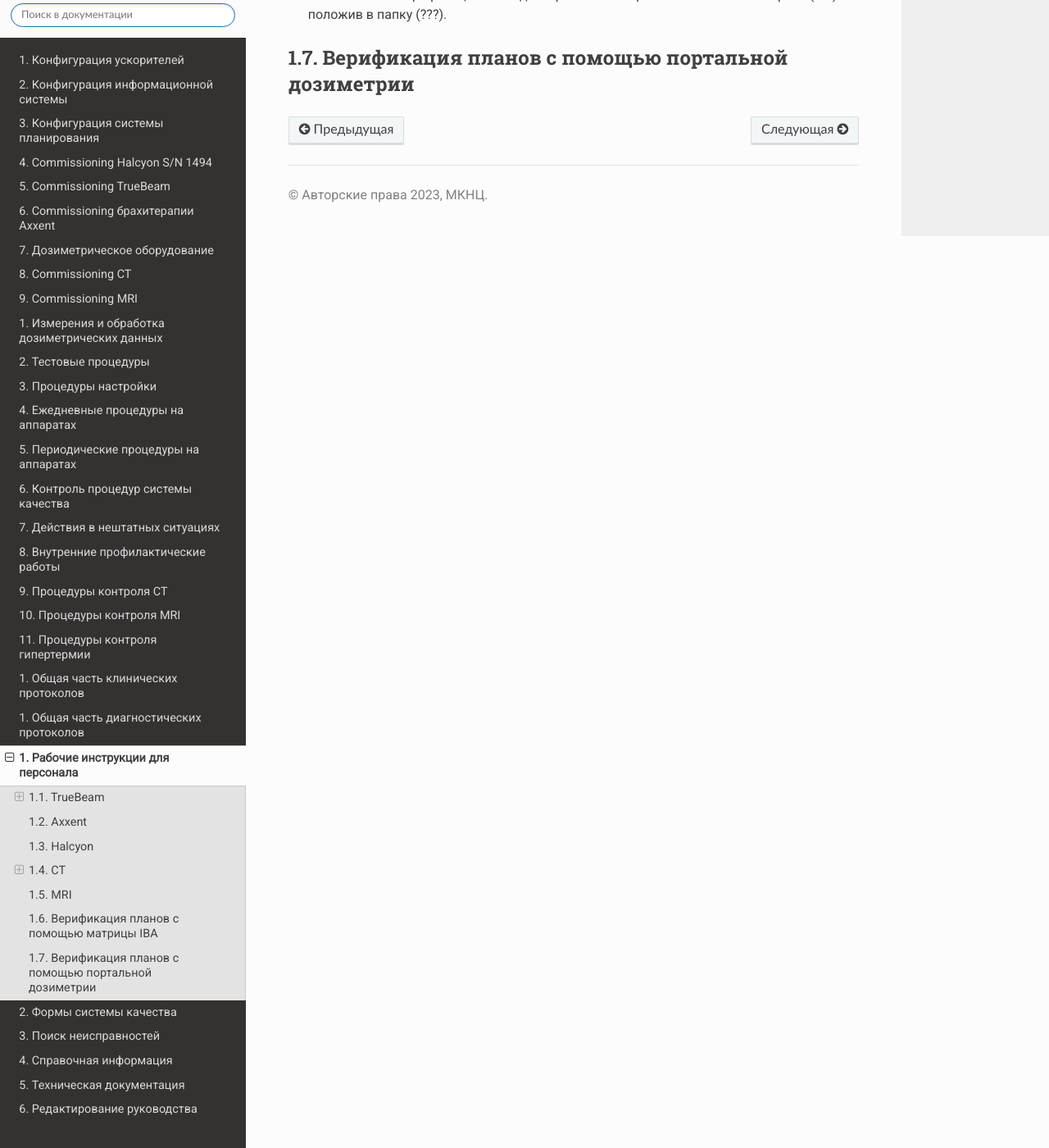
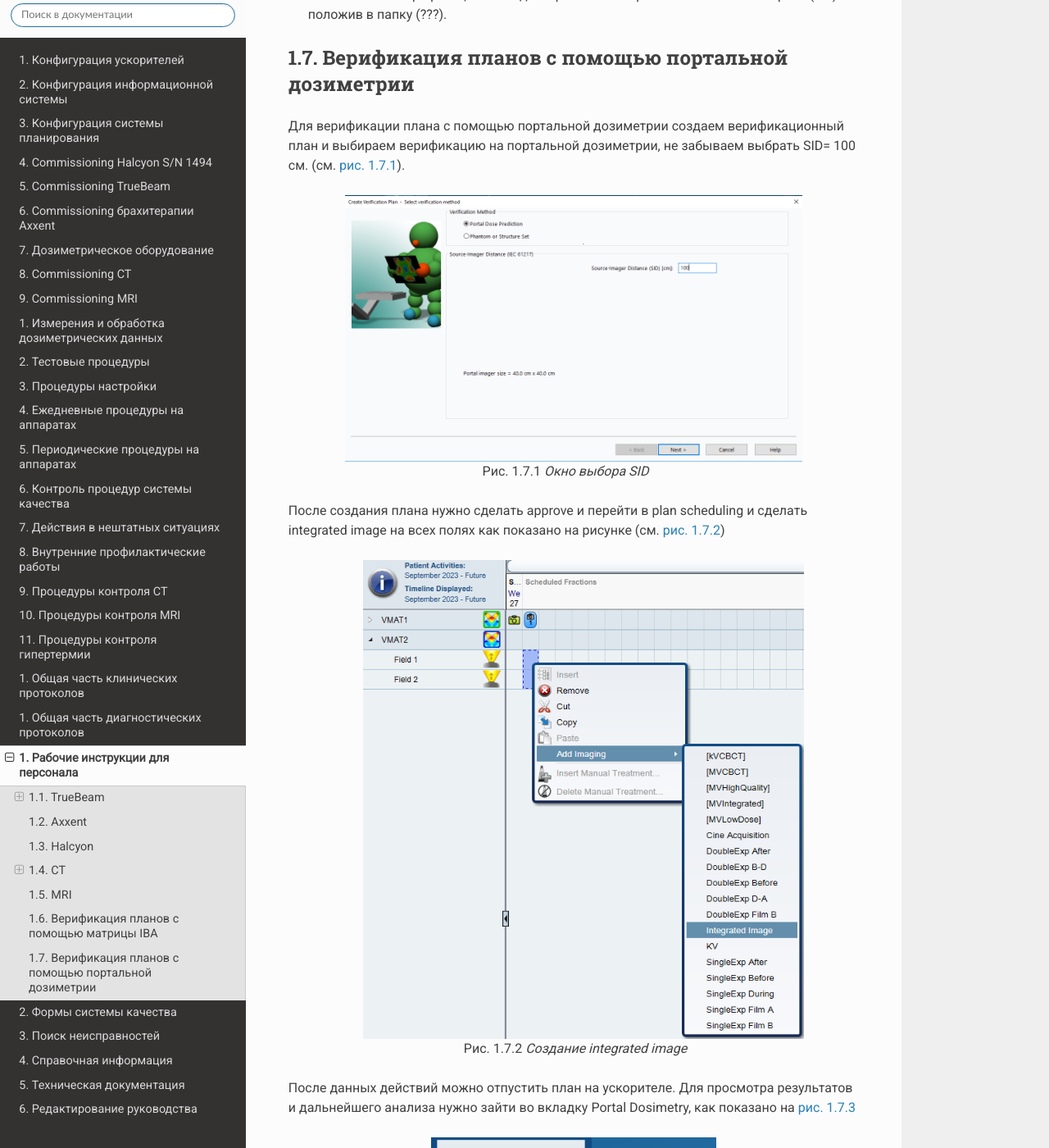
Before and after one commit to ggorlachev/RtDepBusiness, a Sphinx documentation site: the page built from source/Apendixes/instructions.rst, in a window 1280 px wide and 1400 px high, scrolled down 3943 px. Shown: the whole window at 82% size. Built offline with Sphinx 7.4.7 and the Read the Docs theme 2.0.0, drawn with Linux system fonts in a browser that asks for light colours; some web fonts are replaced; some of the changed text lies outside the part shown.

Commit message:
Portal Dosimetry1

```diff
--- a/source/Apendixes/instructions.rst
+++ b/source/Apendixes/instructions.rst
@@ -123,3 +123,37 @@ MRI
 
 Верификация планов с помощью портальной дозиметрии
 ---------------------------------------------------
+Для верификации плана с помощью портальной дозиметрии создаем верификационный план и выбираем
+верификацию на портальной дозиметрии, не забываем выбрать SID= 100 см. (см. :numref:`рис. %s <_portalver1>`).
+
+.. figure:: images/PortalVer1.png
+    :name: _portalver1
+    :align: center
+    :width: 80%
+    :figclass: align-center
+
+    Окно выбора SID
+
+После создания плана нужно сделать approve и
+перейти в plan scheduling  и сделать integrated image на всех полях как показано на рисунке (см. :numref:`рис. %s <_portalver2>`)
+
+ .. figure:: images/PortalVer2.png
+    :name: _portalver2
+    :align: center
+    :width: 80%
+    :figclass: align-center
+
+    Создание integrated image
+
+
+После данных действий можно отпустить план на ускорителе.
+Для просмотра результатов и дальнейшего анализа нужно зайти во вкладку Portal Dosimetry,
+как показано на :numref:`рис. %s <_portalver3>`
+
+.. figure:: images/PortalVer3.png
+    :name: _portalver3
+    :align: center
+    :width: 50%
+    :figclass: align-center
+
+    Просмотр результатов
```
Also changed, not shown: source/Apendixes/images/PortalVer1.png (added), source/Apendixes/images/PortalVer2.png (added), source/Apendixes/images/PortalVer3.png (added).
